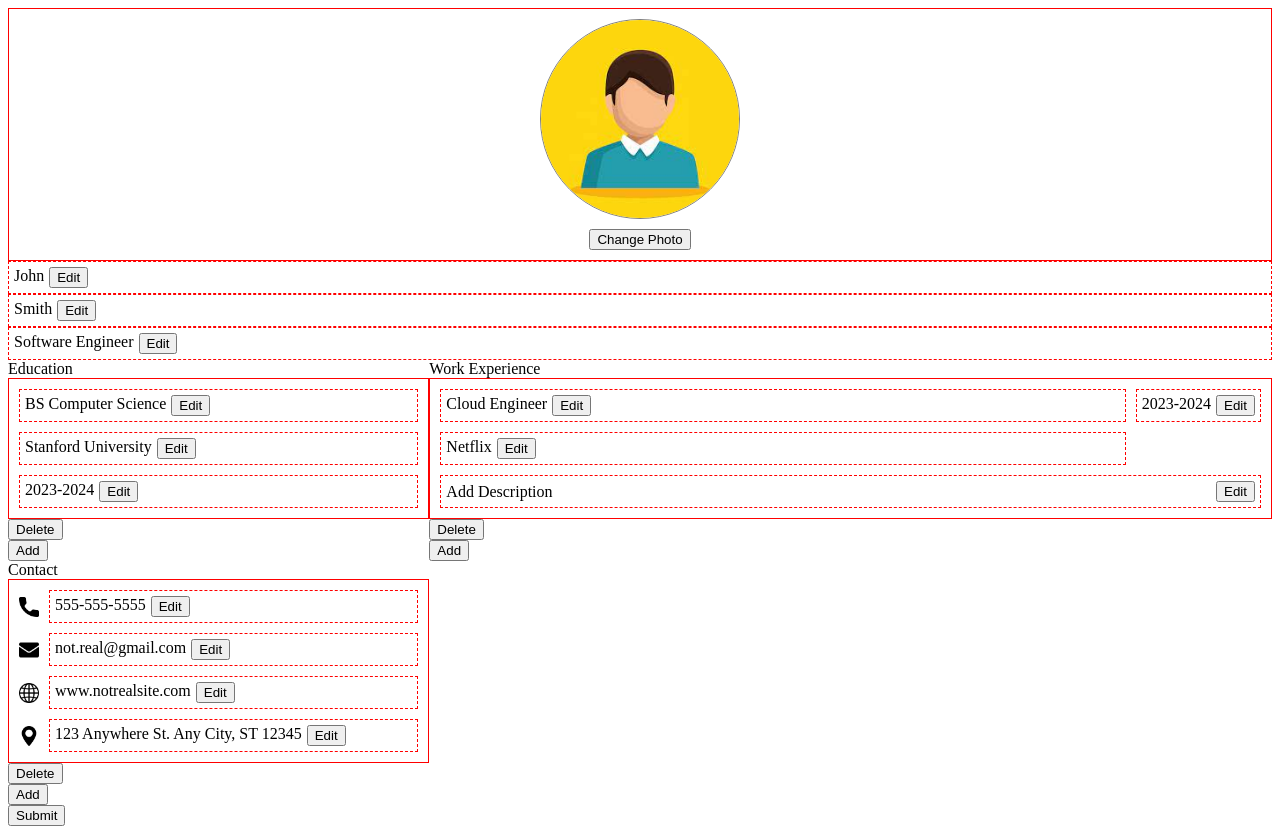
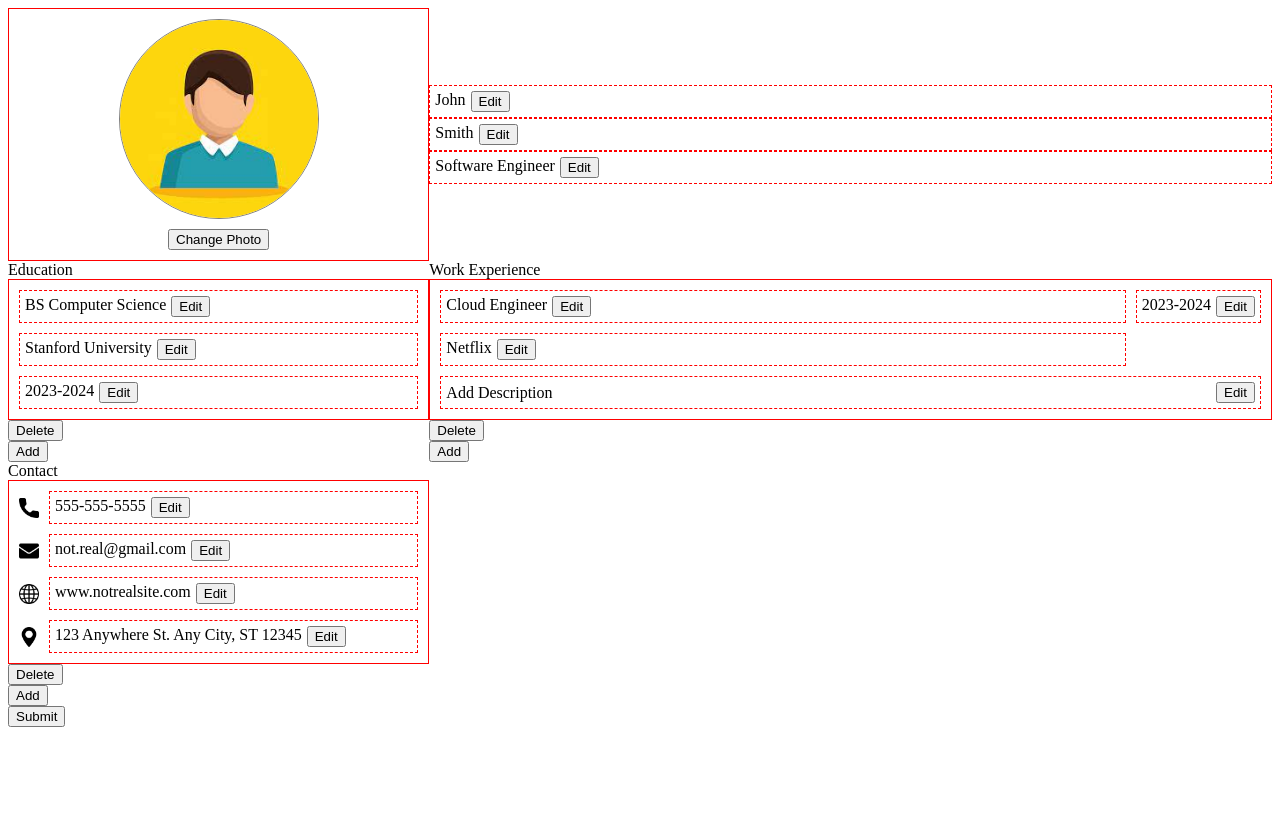
Before and after one commit to Jaizzer/swift-cv, a React (Vite) app: page / in a window 1280 px wide. After the commit the page ends 800 px from the top, so only its background shows below. Built offline with nearby package versions, Linux system fonts and the light colour scheme.

Commit message:
feat: Layout the contents of top-section in grid layout

```diff
--- a/src/index.css
+++ b/src/index.css
@@ -141,6 +141,19 @@ form.image-link label {
 
 .top-section {
     grid-column: 1 / 3;
+    display: grid;
+    grid-template-columns: subgrid;
+    grid-template-rows: 1fr;
+    align-items: center;
+}
+
+.header {
+    grid-column: 2 / 3;
+
+}
+
+.image-container {
+    grid-row: 1 / 3;
 }
 
 .left-section {
```
